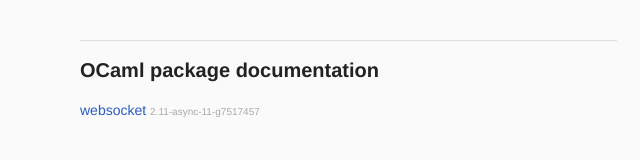
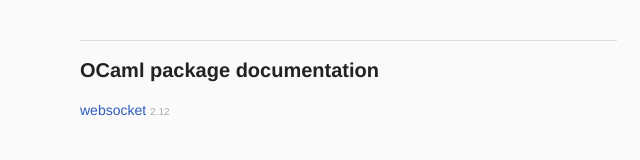
Before and after one commit to vbmithr/ocaml-websocket, a plain HTML site: page doc/index.html in a window 1280 px wide. Shown: the full height of the page, 0-640 px from the left. Drawn offline with Linux system fonts and the light colour scheme.

Commit message:
Update websocket doc to 2.12.

```diff
--- a/doc/index.html
+++ b/doc/index.html
@@ -10,7 +10,7 @@
     <div class="by-name">
     <h2>OCaml package documentation</h2>
     <ol>
-    <li><a href="websocket/index.html">websocket</a> <span class="version">2.11-async-11-g7517457</span></li>
+    <li><a href="websocket/index.html">websocket</a> <span class="version">2.12</span></li>
     </ol>
     </div>
   </body>
```
